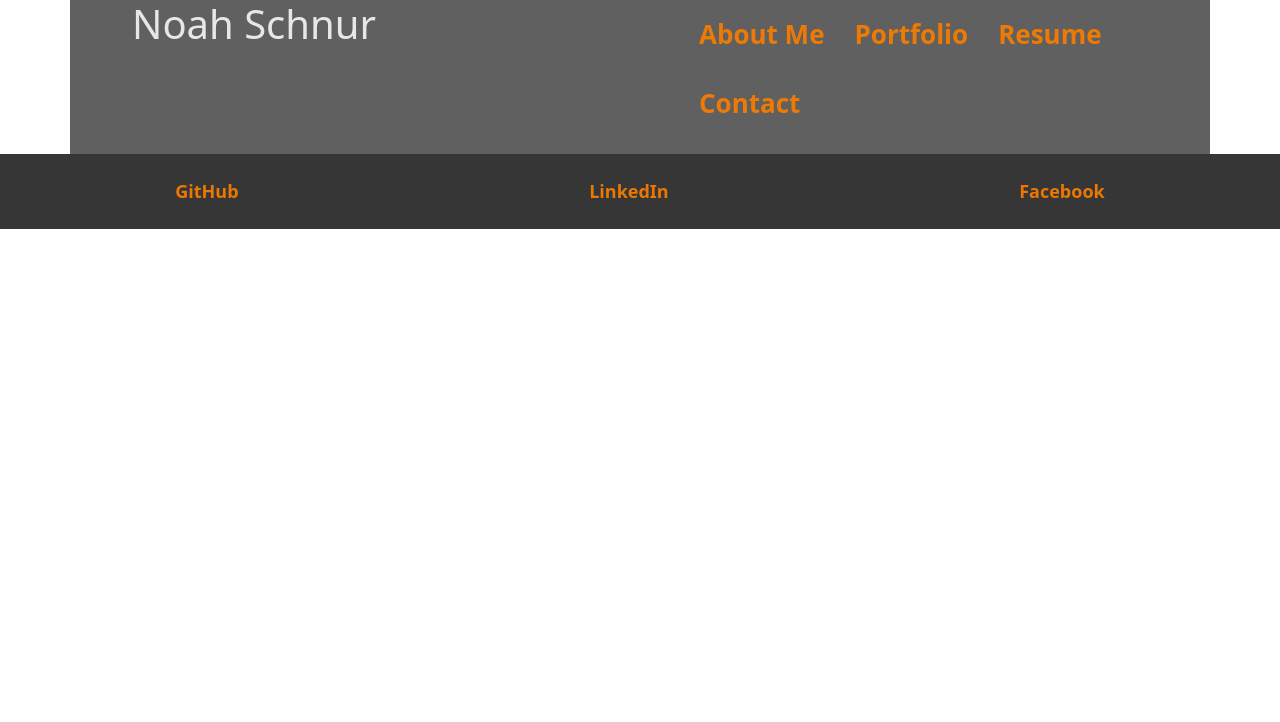
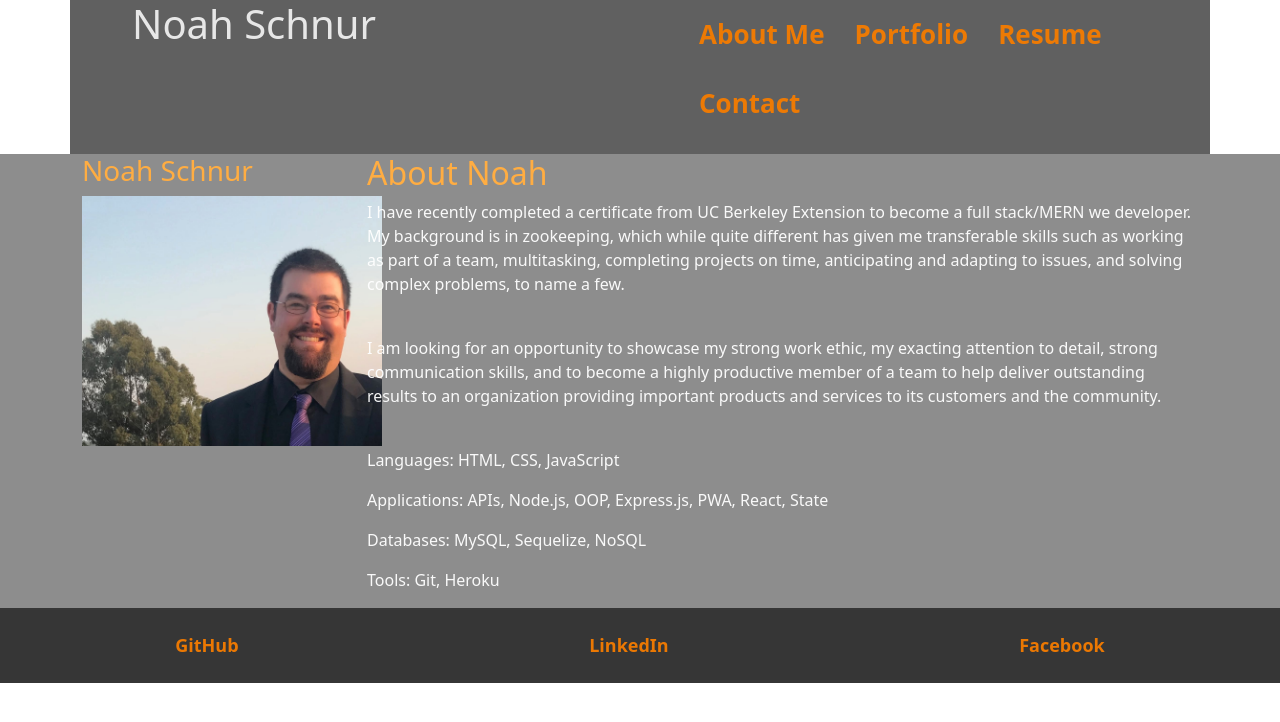
Before and after one commit to noahschnur/noah-schnur-portfolio, a React (Create React App) app: page / in a window 1280 px wide. Shown: the top 722 px of the page. Built offline with nearby package versions, Linux system fonts and the light colour scheme.

Commit message:
new repo, issues with old one

```diff
--- a/package.json
+++ b/package.json
@@ -2,7 +2,7 @@
   "name": "my-portfolio",
   "version": "0.1.0",
   "private": true,
-  "homepage": "https://noahschnur.github.io/noahschnur-portfolio/",
+  "homepage": "https://noahschnur.github.io/portfolio/",
   "dependencies": {
     "@material-ui/core": "^4.11.4",
     "@material-ui/styles": "^4.11.4",
--- a/src/App.js
+++ b/src/App.js
@@ -19,9 +19,9 @@ function App() {
       <main>
         {!contactSelected ? (
           <Switch>
-            <Route exact path="noahschnur-portfolio/resume" component={Resume} />
-            <Route exact path="noahschnur-portfolio/portfolio" component={Portfolio} />
-            <Route exact path="noahschnur-portfolio/" component={About} />
+            <Route exact path="/resume" component={Resume} />
+            <Route exact path="/portfolio" component={Portfolio} />
+            <Route exact path="/" component={About} />
           </Switch>
         ) : (
           <ContactForm></ContactForm>
--- a/src/Components/Nav/index.js
+++ b/src/Components/Nav/index.js
@@ -39,7 +39,7 @@ function Nav(props) {
                 </a>
               </li>
               <li id="nav-li">
-                <a data-testid="contact" href="noahschnur-portfolio/#contact" onClick={() => setContactSelected(true)} id="App-link">
+                <a data-testid="contact" href="/#contact" onClick={() => setContactSelected(true)} id="App-link">
                   Contact
                 </a>
               </li>
```
Also changed, not shown: 1 other file (tests, documents, lock files or other folders).
